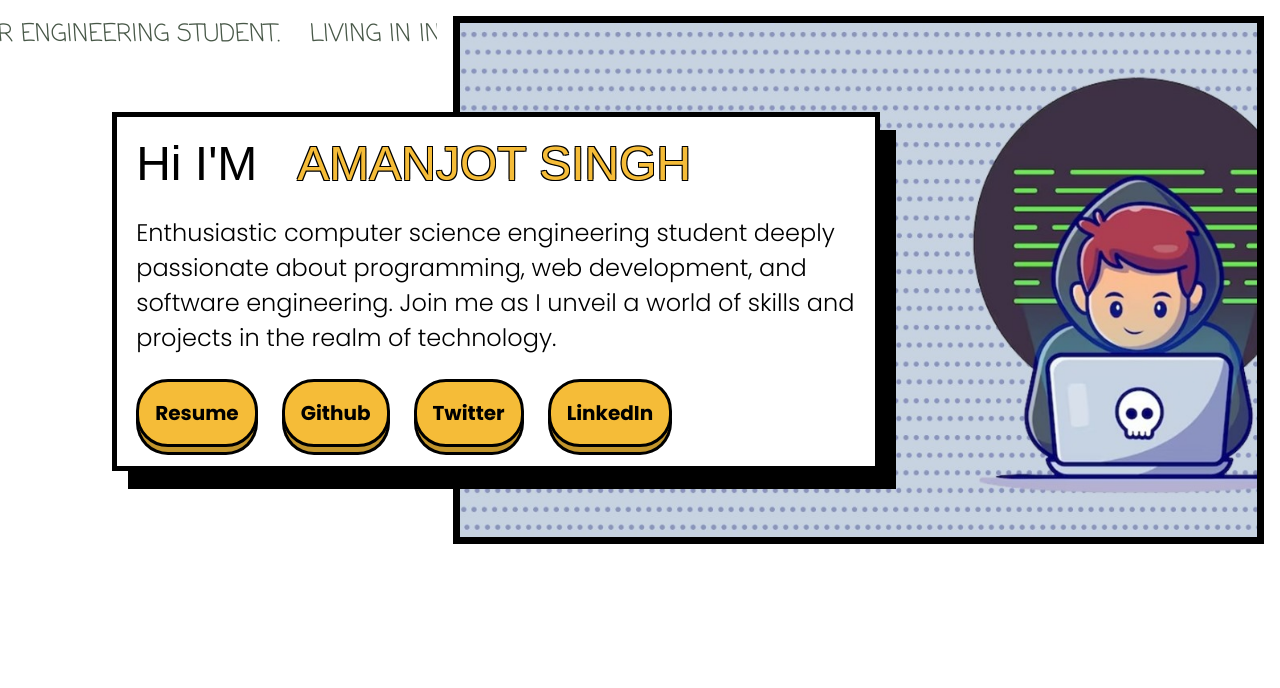
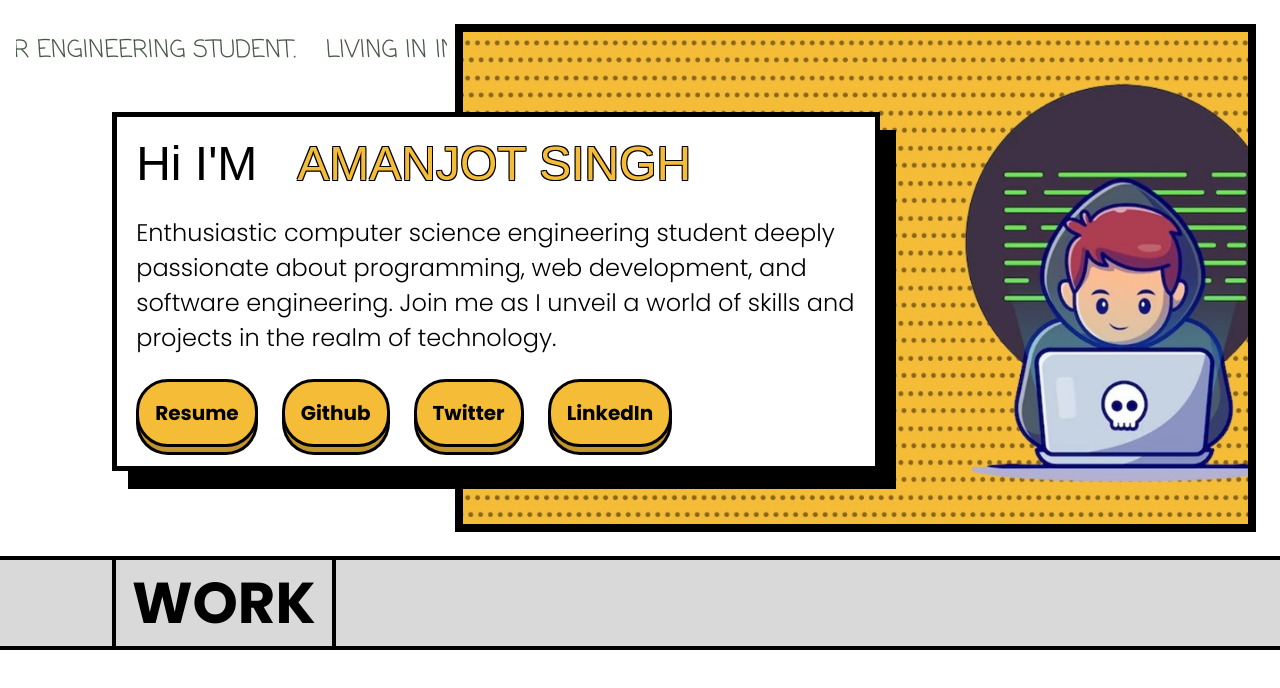
Before and after one commit to Amanjot-001/portfolio-old, a React (Vite) app: page / in a window 1280 px wide. Shown: the top 688 px of the page. Built offline with nearby package versions, Linux system fonts and the light colour scheme; a web font is replaced by a local one.

Commit message:
work label added

```diff
--- a/src/App.jsx
+++ b/src/App.jsx
@@ -1,10 +1,12 @@
 import './App.css'
 import Header from './components/Header'
+import Label from './components/Label'
 
 function App() {
     return (
         <div id="app">
             <Header />
+            <Label title={'WORK'} />
         </div>
     )
 }
--- a/src/assets/styles/Header.css
+++ b/src/assets/styles/Header.css
@@ -19,6 +19,9 @@
     /* flex-direction: column; */
     width: 100vw;
     height: 70vh;
+    padding: 1rem;
+    border-bottom: 4px solid #000;
+    /* clip-path: polygon(0 0,100% 0,100% 100%,0 87%); */
 }
 
 .marquee {
@@ -59,10 +62,10 @@
 }
 
 .bg-1 {
-    margin: 1rem;
+    margin: 0.5rem;
     width: 65%;
-    border: 7px solid #000;
-    background-image: url('../images/bg-img.jpeg');
+    border: 8px solid #000;
+    background-image: url('../images/bg-img-2.jpeg');
     background-size: cover;
     background-position: center;
     background-repeat: no-repeat;
--- /dev/null
+++ b/src/assets/styles/Label.css
@@ -0,0 +1,14 @@
+.label {
+    display: flex;
+    font-family: 'poppins-bold', sans-serif;
+    font-size: 1.8rem;
+    padding-left: 7rem;
+    border-bottom: 4px solid #000;
+    background-color: #d9d9d9;
+}
+
+h1 {
+    padding: 0 1rem;
+    border-left: 4px solid #000;
+    border-right: 4px solid #000;
+}
--- a/src/assets/styles/SocialBtn.css
+++ b/src/assets/styles/SocialBtn.css
@@ -16,6 +16,10 @@
     font-weight: 700;
     background-color: #f5bc38;
     box-shadow: 0 8px 0 -3px #c2952c, 0 8px 0 0 #000;
+
+    &:hover {
+        background-color: #f5bc38B3;
+    }
 }
 
 a {
--- /dev/null
+++ b/src/components/Label.jsx
@@ -0,0 +1,9 @@
+import '../assets/styles/Label.css'
+
+export default function Label({title}) {
+    return (
+        <div className="label">
+            <h1>{title}</h1>
+        </div>
+    )
+}
```
Also changed, not shown: src/assets/images/bg-img-2.jpeg (added).
